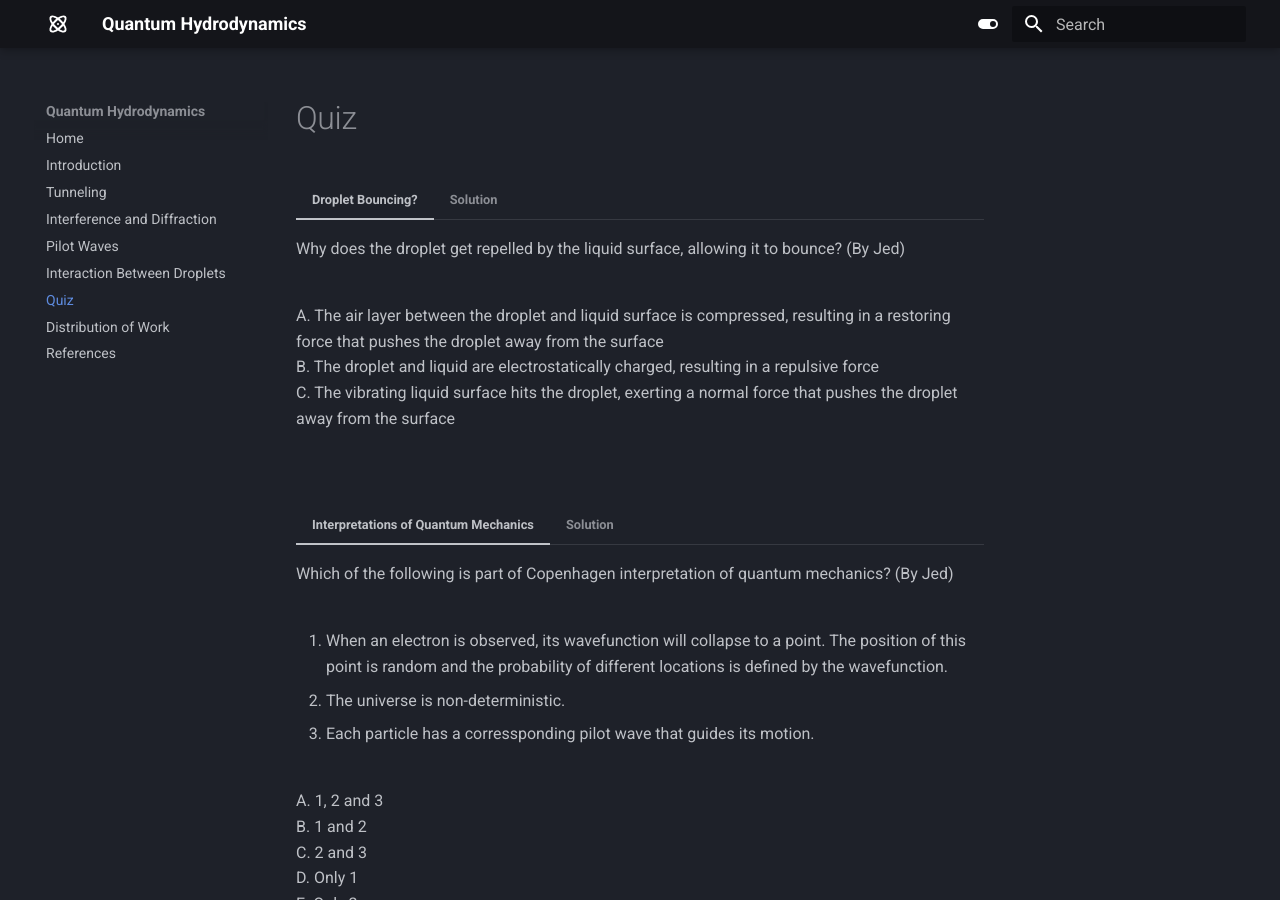
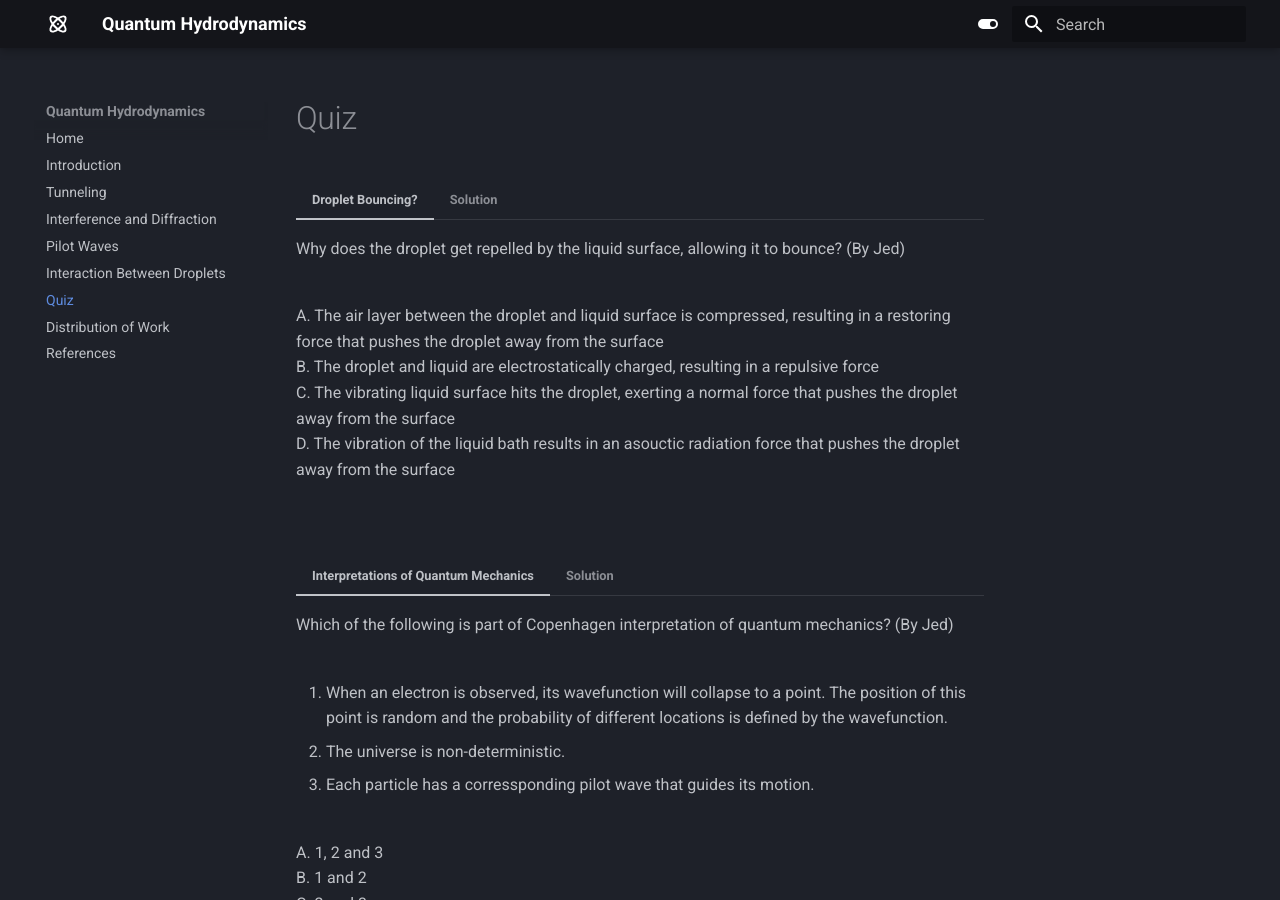
Before and after one commit to jedlimlx/Quantum-Hydrodynamics, an MkDocs documentation site: the page built from docs/quiz.md, in a window 1280 px wide and 900 px high. Built offline with MkDocs 1.6.1 and Material for MkDocs 9.7.7, drawn with Linux system fonts in a browser that asks for light colours.

Commit message:
Add one more quiz option and add one more reference

```diff
--- a/docs/quiz.md
+++ b/docs/quiz.md
@@ -8,6 +8,7 @@
     pushes the droplet away from the surface <br>
     B. The droplet and liquid are electrostatically charged, resulting in a repulsive force <br>
     C. The vibrating liquid surface hits the droplet, exerting a normal force that pushes the droplet away from the surface <br>
+    D. The vibration of the liquid bath results in an asouctic radiation force that pushes the droplet away from the surface <br>
 
 === "Solution"
 
```
Also changed, not shown: other parts of docs/quiz.md (+0 -1 lines), docs/references.md (+2 -0 lines).
